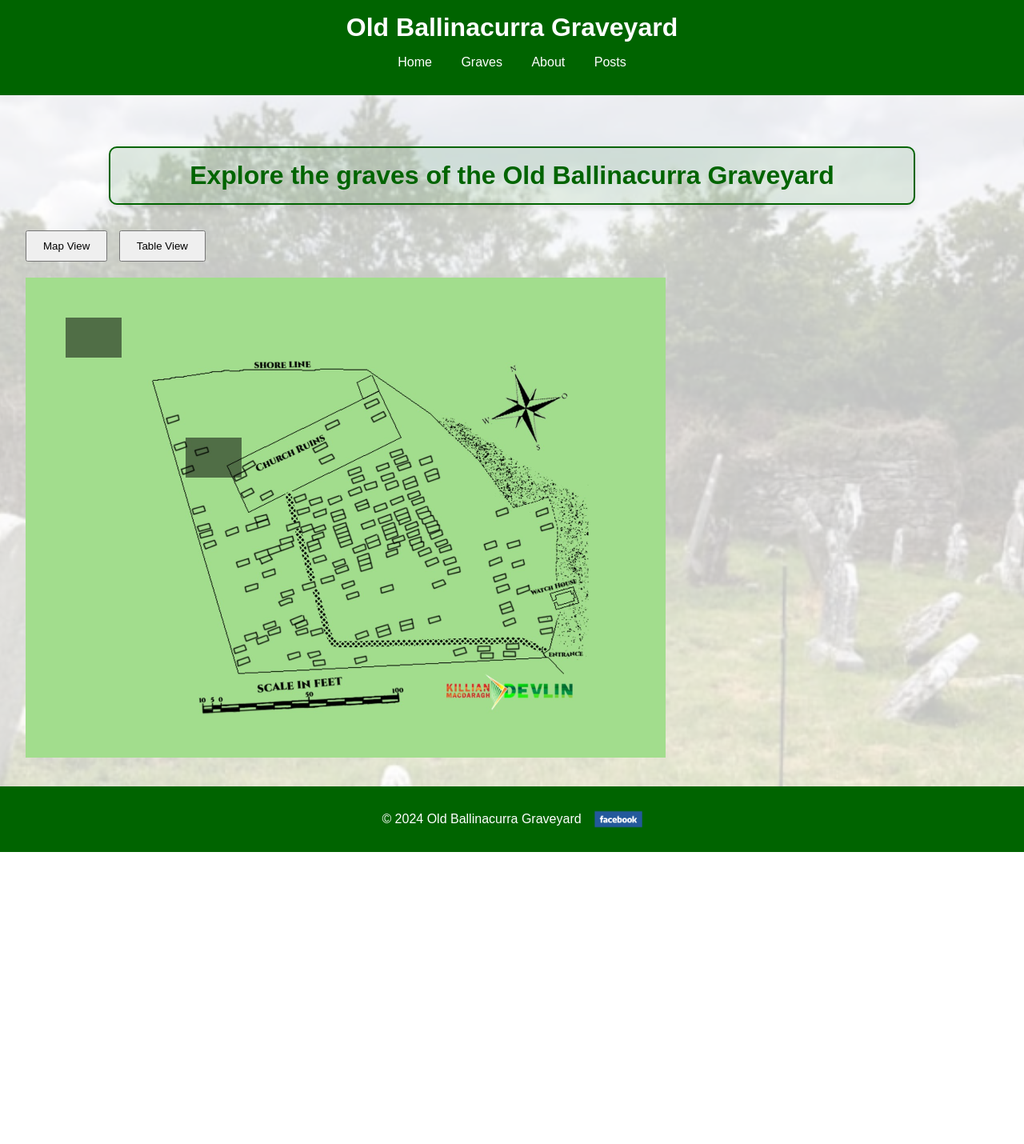
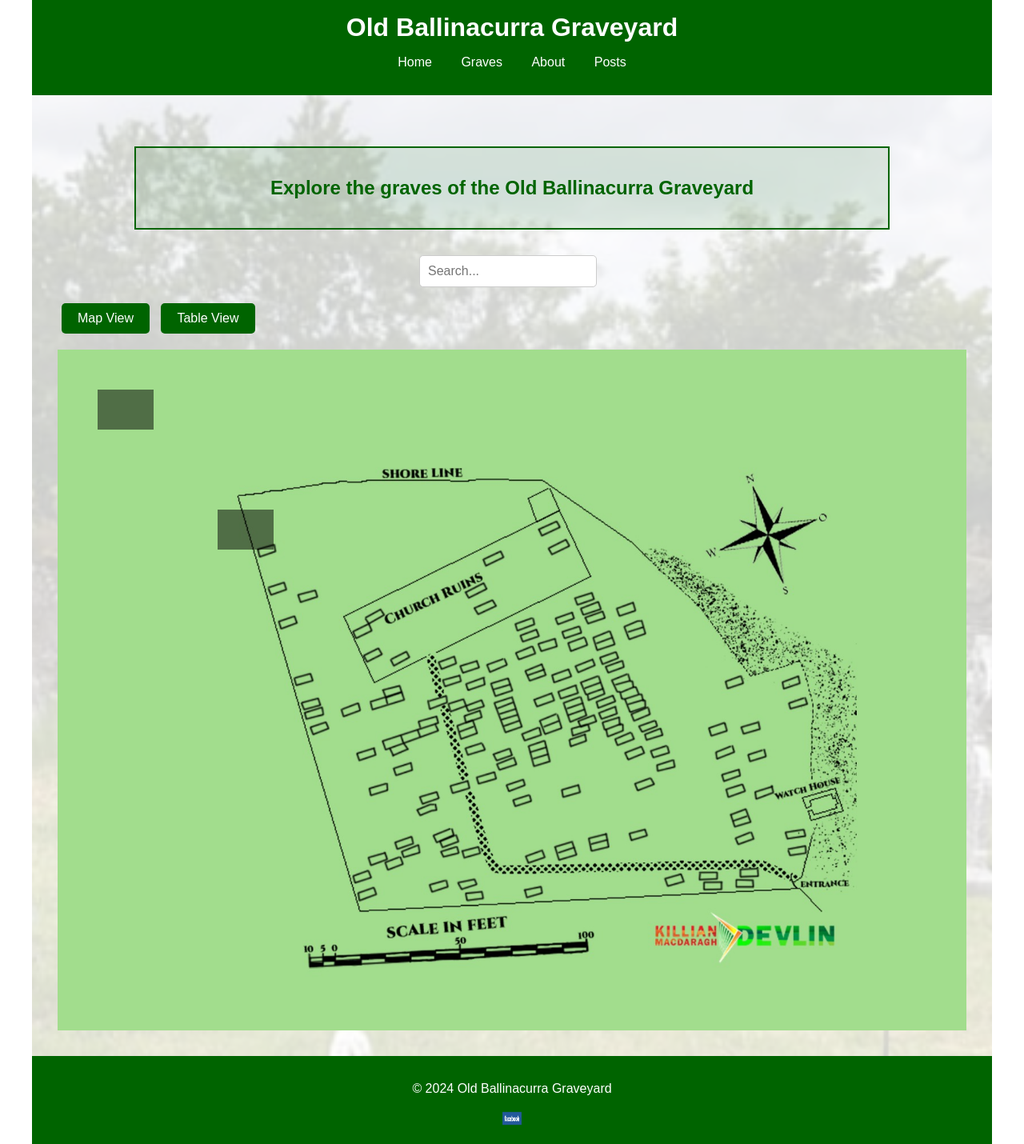
Before and after one commit to duinneacha/Old-Ballinacurra-Graveyard, a Jekyll site: the page built from graves.markdown, in a window 1280 px wide. Shown: the whole page at 80% size. Built offline with Jekyll 4.4.1, drawn with Linux system fonts in a browser that asks for light colours; before the commit the page ends 1065 px from its top, so only the background shows below that.

Commit message:
chore: Refactor search functionality and update styling

```diff
--- a/_layouts/default.html
+++ b/_layouts/default.html
@@ -33,9 +33,19 @@
       position: relative;
       z-index: 2;
     }
+
+    .container {
+  max-width: 1200px; /* Adjust the max-width as needed */
+  margin: 0 auto;
+  padding: 0 20px; /* Optional padding for some spacing */
+  min-height: 100%; /* Ensure the container takes at least 100% height */
+  display: flex;
+  flex-direction: column;
+}
   </style>
 </head>
 <body>
+  <div class="container">
     <header>
       <h1>{{ site.title }}</h1>
       <nav>
@@ -48,9 +58,6 @@
       </nav>
     </header>
     <main>
-    <div class="welcome-banner">
-      <h2>Explore the graves of the Old Ballinacurra Graveyard</h2>
-    </div>
 
       {{ content }}
 
@@ -67,5 +74,6 @@
 
     </div>
   </footer>
+</div>
 </body>
 </html>
--- a/assets/css/styles.css
+++ b/assets/css/styles.css
@@ -1,12 +1,33 @@
 /* General Styles */
-body {
-    font-family: Arial, sans-serif;
+html, body {
+    height: 100%;
     margin: 0;
     padding: 0;
+    font-family: Arial, sans-serif;
+    background-color: #ffffff; /* White background */
+}
+
+body {
     display: flex;
     flex-direction: column;
     min-height: 100vh;
-    background-color: #ffffff; /* White background */
+}
+
+/* Define CSS variables for consistency */
+:root {
+    --container-max-width: 1200px;
+    --container-padding: 20px;
+}
+
+/* Container Styles */
+.container {
+    max-width: var(--container-max-width); /* Use CSS variable for max-width */
+    width: 100%; /* Ensure the container takes full width up to the max-width */
+    margin: 0 auto;
+    padding: 0 var(--container-padding); /* Use CSS variable for padding */
+    flex: 1;
+    display: flex;
+    flex-direction: column;
 }
 
 /* Header and Footer Styles */
@@ -20,7 +41,6 @@ header, footer {
 header h1 {
     margin: 0; /* Ensure there is no margin around the header title */
     font-size: 2rem; /* Adjust font size as needed */
-    color: #ffffff; /* Ensure the header title is white */
 }
 
 /* Navigation Styles */
@@ -51,14 +71,6 @@ nav ul li a:hover {
     text-align: center;
     max-width: 80%; /* Limit the width of the banner */
     background-color: rgba(0, 100, 0, 0.1); /* Light green background */
-    box-shadow: 0 4px 8px rgba(0, 0, 0, 0.1); /* Add a subtle shadow */
-    border-radius: 10px; /* Rounded corners */
-}
-
-.welcome-banner h2 {
-    color: #006400; /* Dark Green text */
-    margin: 0;
-    font-size: 2rem;
 }
 
 /* Main Content Styles */
@@ -66,8 +78,9 @@ main {
     flex: 1;
     padding: 2rem;
     color: #006400; /* Dark Green text */
+    background: url('{{ "/assets/imgs/churchruin.png" | relative_url }}') no-repeat center center;
+    background-size: cover;
     position: relative;
-    z-index: 2;
 }
 
 main::before {
@@ -77,199 +90,21 @@ main::before {
     left: 0;
     right: 0;
     bottom: 0;
-    background: url('/assets/imgs/ChurchRuin.PNG') no-repeat center center;
-    background-size: cover;
-    opacity: 0.95; /* Adjust opacity as needed */
-    z-index: -1; /* Ensure the overlay is behind the content */
+    background: rgba(255, 255, 255, 0.8); /* White overlay with high opacity */
+    z-index: 1;
 }
-
-/* Map Styles */
-#map {
-    height: 500px;
-    margin: 2rem auto;
-    border: 2px solid #006400; /* Dark Green border */
-    box-shadow: 0 4px 8px rgba(0, 0, 0, 0.1); /* Add a subtle shadow */
-    border-radius: 10px; /* Rounded corners */
-    max-width: 80%; /* Limit the width of the map */
-}
-
-/* Footer Styles */
-footer {
-    background: #006400; /* Dark Green */
-    color: #ffffff; /* White text */
-    padding: 1rem;
-    text-align: center;
-}
-
-/* Link Styles */
-a {
-    color: #006400; /* Dark Green links */
-    text-decoration: none;
-}
-
-a:hover {
-    text-decoration: underline;
-}
-
-/* Additional Styling */
-h1, h2, h3, h4, h5, h6 {
-    color: #006400; /* Dark Green headings */
-    margin-top: 0; /* Ensure there is no extra margin at the top of headings */
-}
-
-h1 {
-    font-size: 2.5rem; /* Ensure h1 headings are large and visible */
-    margin-bottom: 1rem; /* Add some space below h1 headings */
-}
-
-
-/* Home Search Styles */
-.home-search {
-    text-align: center;
-    margin: 2rem 0;
-}
-
-#search-form {
-    display: inline-block;
-}
-
-#search-input {
-    padding: 0.5rem;
-    font-size: 1rem;
-    border: 1px solid #006400; /* Dark Green border */
-    border-radius: 5px;
-    margin-right: 0.5rem;
-}
-
-#find-button,
-#reset-button {
-    padding: 0.5rem 1rem;
-    font-size: 1rem;
-    color: #ffffff; /* White text */
-    background-color: #006400; /* Dark Green background */
-    border: none;
-    border-radius: 5px;
-    cursor: pointer;
-    margin-right: 0.5rem;
-}
-
-#find-button:hover,
-#reset-button:hover {
-    background-color: #004d00; /* Darker Green on hover */
-}
-
-.map-container {
-    position: relative;
-}
-
-#main-map {
-    width: 100%;
-    height: auto;
-}
-
-#info-box {
-    position: absolute;
-    display: none;
-    background-color: rgba(255, 255, 255, 0.8);
-    border: 1px solid #000;
-    padding: 10px;
-    max-width: 200px;
-    pointer-events: none;
-    z-index: 10;
-}
-
-.map-container {
-    position: relative;
-    display: inline-block;
-    width: 100%;
-    max-width: 800px; /* Adjust as needed */
-}
-
-#main-map {
-    width: 100%;
-    height: auto;
-}
-
-.shade {
-    position: absolute;
-    background-color: rgba(0, 0, 0, 0.5);
-    cursor: pointer;
-}
-
-#info-box {
-    position: absolute;
-    top: 10px;
-    left: 10px;
-    background-color: white;
-    padding: 10px;
-    border: 1px solid black;
-    display: none;
-    z-index: 10;
-}
-
-
-.view-toggle {
-    margin-bottom: 20px;
-  }
-
-  .view-toggle button {
-    margin-right: 10px;
-    padding: 10px 20px;
-    cursor: pointer;
-  }
-
-  .view {
-    display: none;
-  }
-
-  #map-view {
-    display: block;
-  }
-
-
-  #table-container, #map-container {
-    display: none;
-}
-
-#table-container table {
-    width: 100%;
-    border-collapse: collapse;
-}
-
-#table-container th, #table-container td {
-    border: 1px solid #ddd;
-    padding: 8px;
-}
-
-#table-container th {
-    background-color: #f2f2f2;
-    text-align: left;
-}
-
-
 
 main > * {
     position: relative;
     z-index: 2;
 }
 
-  /* Footer Styles */
-footer {
-    background: #006400; /* Dark Green */
-    color: #ffffff; /* White text */
-    padding: 1rem;
-    text-align: center;
-    display: flex;
-    justify-content: center;
-    align-items: center;
+/* Footer Social Buttons */
+.social-buttons a {
+    margin: 0 0.5rem;
 }
 
-.social-buttons {
-    margin-left: 1rem;
+.social-buttons img {
+    width: 24px;
+    height: 24px;
 }
-
-.social-buttons a img {
-    width: 60px;
-    height: 30px;
-    vertical-align: middle;
-}
--- a/assets/js/graves.js
+++ b/assets/js/graves.js
@@ -1,5 +1,7 @@
 document.getElementById('table-view-btn').addEventListener('click', showTableView);
 document.getElementById('map-view-btn').addEventListener('click', showMapView);
+
+// const dataUrl = '/assets/data/vip_graves_list.txt';
 
 function showTableView() {
     document.getElementById('map-view').style.display = 'none';
@@ -41,3 +43,32 @@ function loadTableData() {
             tableBody.innerHTML = '<tr><td colspan="2">Error loading data</td></tr>';
         });
 }
+
+
+// document.getElementById('search-input').addEventListener('input', function() {
+//     const filter = this.value.toLowerCase();
+//     const rows = document.querySelectorAll('#graves-tbody tr');
+//     console.log(rows);
+
+//     rows.forEach(row => {
+//         const cells = row.querySelectorAll('td');
+//         const match = Array.from(cells).some(cell => cell.textContent.toLowerCase().includes(filter));
+//         row.style.display = match ? '' : 'none';
+//     });
+// });
+
+
+
+document.addEventListener('DOMContentLoaded', function() {
+    document.getElementById('search-input').addEventListener('input', function() {
+        const filter = this.value.toLowerCase();
+        const rows = document.querySelectorAll('#graves-table tbody tr'); // Ensure correct selector
+        console.log(rows);
+
+        rows.forEach(row => {
+            const cells = row.querySelectorAll('td');
+            const match = Array.from(cells).some(cell => cell.textContent.toLowerCase().includes(filter));
+            row.style.display = match ? '' : 'none';
+        });
+    });
+});
--- a/graves.markdown
+++ b/graves.markdown
@@ -4,6 +4,17 @@ title: Graves
 permalink: /graves/
 show_title: false
 ---
+
+<div class="welcome-banner">
+  <h2>Explore the graves of the Old Ballinacurra Graveyard</h2>
+</div>
+
+<div class="home-search">
+    <form id="search-form">
+    <input type="text" id="search-input" placeholder="Search...">
+    <!-- <button type="button" id="find-button">Find</button> -->
+    </form>
+</div>
 
 <div class="view-toggle">
   <button id="map-view-btn">Map View</button>
@@ -21,22 +32,114 @@ show_title: false
 </div>
 
 <div id="table-view" class="view" style="display: none;">
-  <table id="graves-table">
-    <thead>
-      <tr>
-        <th>Grave ID</th>
-        <th>Information</th>
-      </tr>
-    </thead>
-    <tbody>
-      <!-- Table content will be dynamically generated -->
-    </tbody>
-  </table>
+  <div class="table-container">
+    <table id="graves-table">
+      <thead>
+        <tr>
+          <th>Grave ID</th>
+          <th>Information</th>
+        </tr>
+      </thead>
+      <tbody>
+        <!-- Table content will be dynamically generated -->
+      </tbody>
+    </table>
+  </div>
 </div>
 
 <style>
+  /* Search  */
+  .home-search {
+    margin-bottom: 20px;
+    text-align: center;
+  }
+
+  .home-search input[type="text"] {
+    padding: 10px;
+    font-size: 16px;
+    width: 200px;
+    border: 1px solid #ccc;
+    border-radius: 5px;
+    margin-right: 10px;
+  }
+
+  .home-search button {
+    background-color: #006400; /* Dark Green */
+    color: #ffffff; /* White text */
+    border: none;
+    padding: 10px 20px;
+    cursor: pointer;
+    font-size: 16px;
+    border-radius: 5px;
+    transition: background-color 0.3s ease;
+  }
+
   .view-toggle {
     margin-bottom: 20px;
+  }
+
+  .view-toggle button {
+    background-color: #006400; /* Dark Green */
+    color: #ffffff; /* White text */
+    border: none;
+    padding: 10px 20px;
+    margin: 0 5px;
+    cursor: pointer;
+    font-size: 16px;
+    border-radius: 5px;
+    transition: background-color 0.3s ease;
+  }
+
+  .view-toggle button:hover {
+    background-color: #004d00; /* Darker Green on hover */
+  }
+
+
+/*
+  #graves-table {
+    width: 100%;
+    border-collapse: collapse;
+    margin: 20px 0;
+    font-size: 1em;
+    font-family: 'Arial', sans-serif;
+    min-width: 400px;
+    box-shadow: 0 0 20px rgba(0, 0, 0, 0.15);
+  } */
+
+/* Map Container */
+
+  .map-container {
+    position: relative;
+    width: 100%;
+    overflow: hidden;
+  }
+
+  #main-map {
+    width: 100%;
+    height: auto;
+    display: block;
+  }
+
+  .shade {
+    position: absolute;
+    background-color: rgba(0, 0, 0, 0.5);
+    cursor: pointer;
+  }
+
+  #info-box {
+    position: absolute;
+    background-color: white;
+    border: 1px solid #ccc;
+    padding: 10px;
+    display: none;
+  }
+
+
+/* Table Container */
+
+   .table-container {
+    width: 100%;
+    overflow-x: auto;
   }
 
   #graves-table {
@@ -49,15 +152,16 @@ show_title: false
     box-shadow: 0 0 20px rgba(0, 0, 0, 0.15);
   }
 
+  #graves-table th, #graves-table td {
+    padding: 12px 15px;
+    border: 1px solid #ccc;
+    text-align: left;
+  }
+
   #graves-table thead tr {
     background-color: #009879;
     color: #ffffff;
     text-align: left;
-  }
-
-  #graves-table th,
-  #graves-table td {
-    padding: 12px 15px;
   }
 
   #graves-table tbody tr {
@@ -68,14 +172,7 @@ show_title: false
     background-color: #f3f3f3;
   }
 
-  #graves-table tbody tr:last-of-type {
-    border-bottom: 2px solid #009879;
-  }
 
-  #graves-table tbody tr.active-row {
-    font-weight: bold;
-    color: #009879;
-  }
 </style>
 
 <script>
```
Also changed, not shown: index.markdown (+0 -8 lines). Lines whose indentation alone changed are shown as unchanged.
